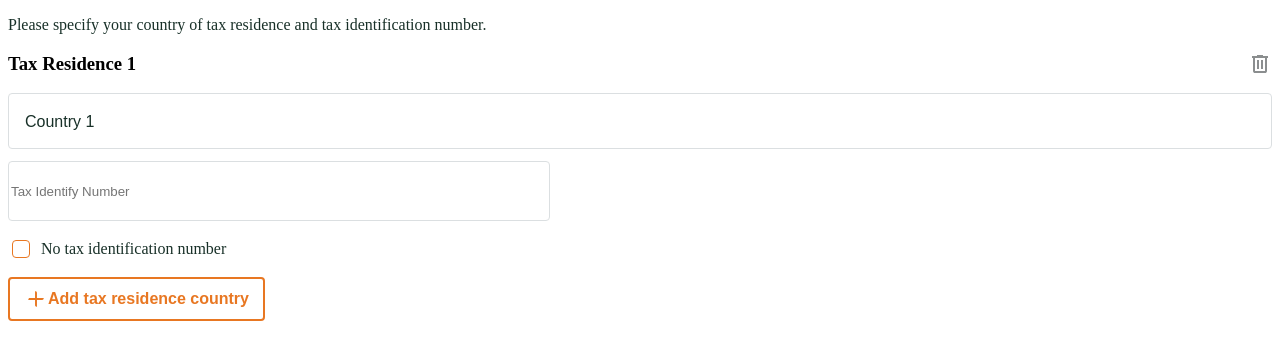
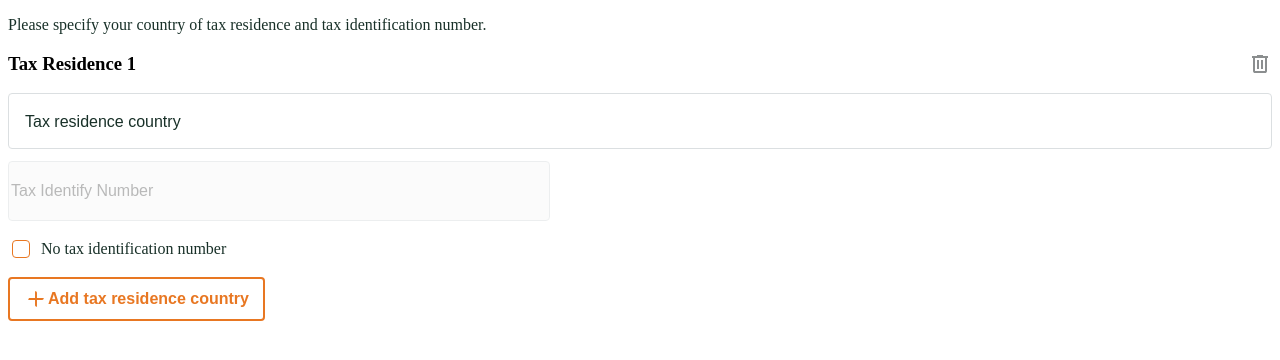
Before and after one commit to thekingnight98/crs-test, a Next.js app: page /TaxResidence in a window 1280 px wide. Both pictures are taken after a click on the button "Add tax residence country". Shown: the top 360 px of the page. Built offline with nearby package versions, Linux system fonts and the light colour scheme.

Commit message:
check when user select country not thai disable taxIdentifyNumber

```diff
--- a/pages/TaxResidence.tsx
+++ b/pages/TaxResidence.tsx
@@ -105,10 +105,20 @@ const TaxResidenceForm: React.FC<TaxResidenceFormProps> = ({ disabled }) => {
               <select
                 className={styles.select__field}
                 value={residence.country}
-                onChange={(e) => handleCountryChange(index, e.target.value)}
+                onChange={(e) => {
+                  handleCountryChange(index, e.target.value);
+                  if (e.target.value !== "") {
+                    handleTaxIdentifyNumberChange(
+                      index,
+                      residence.taxIdentifyNumber
+                    );
+                  }
+                }}
               >
-                <option value="country1">Country 1</option>
-                <option value="country2">Country 2</option>
+                <option value="">Tax residence country </option>
+                <option value="th">THAILAND</option>
+                <option value="usa">USA</option>
+                <option value="chi">CHINA</option>
               </select>
               <input
                 type="text"
@@ -118,18 +128,26 @@ const TaxResidenceForm: React.FC<TaxResidenceFormProps> = ({ disabled }) => {
                 onChange={(e) =>
                   handleTaxIdentifyNumberChange(index, e.target.value)
                 }
+                disabled={residence.country !== "th"}
+                required
               />
 
               <br></br>
-              <div className={`${styles.flex} ${styles.alignItemCenter} ${styles.mt16}`}>
+              <div
+                className={`${styles.flex} ${styles.alignItemCenter} ${styles.mt16}`}
+              >
                 <input
                   className={styles.checkbox}
                   type="checkbox"
                   id={`noTax${index}`}
                   checked={residence.noTax}
                   onChange={(e) => handleNoTaxChange(index, e.target.checked)}
+                  required
                 />
-                <label className={`${styles.labelNoTax} ${styles.ml8} `} htmlFor={`noTax${index}`}>
+                <label
+                  className={`${styles.labelNoTax} ${styles.ml8} `}
+                  htmlFor={`noTax${index}`}
+                >
                   No tax identification number
                 </label>
               </div>
@@ -194,18 +212,21 @@ const TaxResidenceForm: React.FC<TaxResidenceFormProps> = ({ disabled }) => {
                   {residence.reason ===
                     "Applicant or authorized person yet to receive the issued tax identification number." && (
                     <>
-                      <div className={`${styles.spanTextReason2} ${styles.specifyNoTinReason2}`}>
+                      <div
+                        className={`${styles.spanTextReason2} ${styles.specifyNoTinReason2}`}
+                      >
                         Explain the reason why you cannot request Tax
                         identification number:
                       </div>
                       <input
-                       className={styles.TextFieldspecifyNoTinReason2}
+                        className={styles.TextFieldspecifyNoTinReason2}
                         type="text"
                         placeholder="Reason"
                         value={residence.noTinReson2}
                         onChange={(e) =>
                           handleReason2TextChange(index, e.target.value)
                         }
+                        required
                       />
                     </>
                   )}
@@ -249,7 +270,13 @@ const TaxResidenceForm: React.FC<TaxResidenceFormProps> = ({ disabled }) => {
               onClick={handleAddTaxResidence}
             >
               <span>
-                <Image className={styles.mt5} width={24} height={24} src="/plus.svg" alt="plus" />
+                <Image
+                  className={styles.mt5}
+                  width={24}
+                  height={24}
+                  src="/plus.svg"
+                  alt="plus"
+                />
               </span>
               Add tax residence country
             </button>
--- a/pages/styles.module.scss
+++ b/pages/styles.module.scss
@@ -185,13 +185,27 @@
 }
 .TextFieldspecifyNoTinReason2 {
   border-radius: 4px;
-  border: 1px solid var(--Supporting-Color-FWD-Grey, #dbdfe1);
-  background: var(--Supporting-Color-White, #fff);
+  border: 1px solid#dbdfe1;
+  background-color: #fff;
   width: 100%;
   max-width: 536px;
   height: 56px;
   align-items: center;
   margin-top: 12px;
+  font-size: 16px;
+  &:disabled {
+    overflow: hidden;
+    background-color: #f8f9f9;
+    pointer-events: none;
+    opacity: 0.5;
+    pointer-events: none;
+    opacity: 0.5;
+    font-size: 16px;
+    font-style: normal;
+    font-weight: 450;
+    overflow: hidden;
+    color: #8b8e8f;
+  }
 }
 
 // custom radio
```
